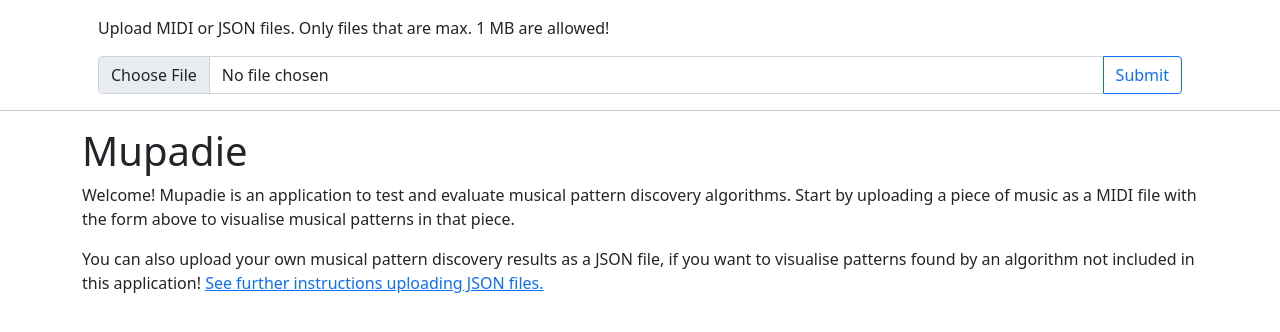
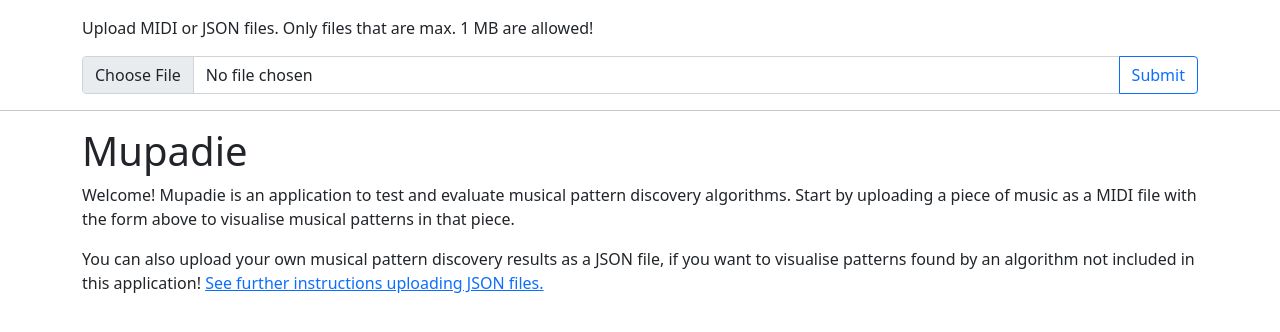
Before and after one commit to MWargelin/mupadie, a Flask app: page / in a window 1280 px wide. Shown: the top 332 px of the page. Run offline with Flask 2, Linux system fonts and the light colour scheme.

Commit message:
Fix slight misalignment of upload form text and text on page

```diff
--- a/templates/base.html
+++ b/templates/base.html
@@ -17,7 +17,7 @@
 
     {% with messages = get_flashed_messages(with_categories=true) %}
       {% if messages %}
-        <div class="m-3">
+        <div class="mt-3">
           {% for category, message in messages %}
             <div class="alert alert-{{category}} alert-dismissible fade show">
               {{ message }}
@@ -28,7 +28,7 @@
       {% endif %}
     {% endwith %}
 
-    <div class="m-3">
+    <div class="mt-3">
       <form action="/upload" method="POST" enctype="multipart/form-data" class="row g-2">
         <label for="formFile" class="form-label">Upload MIDI or JSON files. Only files that are max. 1 MB are allowed!</label>
         <div class="input-group">
```
